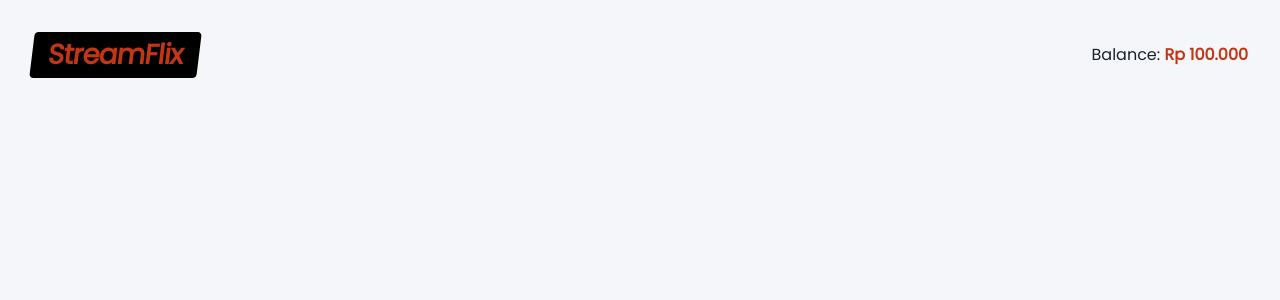
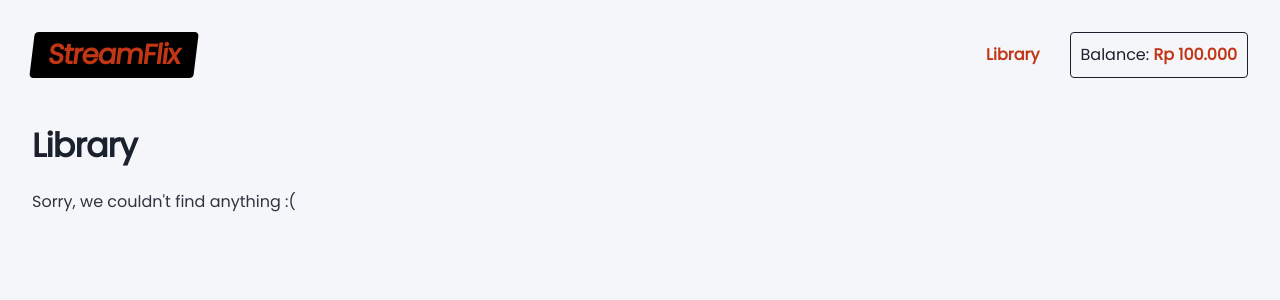
Before and after one commit to naufaal98/streamflix, a React (Create React App) app: page /library in a window 1280 px wide. Shown: the top 300 px of the page. Built offline with nearby package versions, Linux system fonts and the light colour scheme.

Commit message:
Add library page

```diff
--- a/src/components/Layout/Header.module.scss
+++ b/src/components/Layout/Header.module.scss
@@ -4,31 +4,45 @@
   align-items: center;
 }
 
+.LogoWrapper {
+  margin: 0;
+}
+
 .Logo {
   background-color: black;
   color: var(--color-primary);
   margin: 0;
-  display: flex;
-  justify-content: center;
-  align-items: center;
   font-size: var(--fontSize-4);
   font-weight: var(--fontWeight-bold);
   transform: skew(-7deg);
   border-radius: 4px;
 
-  a {
-    text-decoration: none;
-    display: block;
-    padding: 0.5rem 1rem;
-  }
+  text-decoration: none;
+  display: block;
+  padding: 0.5rem 1rem;
+  text-align: center;
 }
 
 .RightSide {
   margin-left: auto;
+  display: flex;
+  align-items: center;
+}
+
+.Navigation {
+  margin-right: 30px;
+
+  a {
+    text-decoration: none;
+    font-weight: var(--fontWeight-bold);
+  }
 }
 
 .Balance {
   color: var(--color-heading);
+  border: 1.5px solid var(--color-heading);
+  padding: 10px;
+  border-radius: 4px;
   span {
     color: var(--color-primary);
     font-weight: var(--fontWeight-bold);
--- a/src/components/Layout/Header.tsx
+++ b/src/components/Layout/Header.tsx
@@ -8,10 +8,15 @@ export default function Header() {
   const { userData } = React.useContext(UserContext);
   return (
     <header className={styles.Header}>
-      <h1 className={styles.Logo}>
-        <Link to="/">StreamFlix</Link>
+      <h1 className={styles.LogoWrapper}>
+        <Link to="/" className={styles.Logo}>
+          StreamFlix
+        </Link>
       </h1>
       <div className={styles.RightSide}>
+        <nav className={styles.Navigation}>
+          <Link to="/library">Library</Link>
+        </nav>
         <div className={styles.Balance}>
           Balance: <span>{formatToCurrency(userData.balance)}</span>
         </div>
--- a/src/routes/Detail/index.tsx
+++ b/src/routes/Detail/index.tsx
@@ -31,8 +31,8 @@ function MovieList({
   listTitle: string;
 }) {
   return (
-    <div className={styles.SimilarMovies}>
-      <h3>{listTitle}</h3>
+    <>
+      <h2>{listTitle}</h2>
       <div className={styles.MoviesGrid}>
         {movies.slice(0, 6).map((movie: Movie) => (
           <div key={movie.id}>
@@ -47,7 +47,7 @@ function MovieList({
         ))}
       </div>
       {movies.length === 0 && <p>Sorry, we couldn&apos;t find anything :(</p>}
-    </div>
+    </>
   );
 }
 
--- /dev/null
+++ b/src/routes/Library/Library.module.scss
@@ -0,0 +1,27 @@
+.MoviesGrid {
+  display: grid;
+  grid-template-columns: repeat(2, 1fr);
+  gap: 15px;
+
+  @media (min-width: 576px) {
+    grid-template-columns: repeat(3, 1fr);
+  }
+
+  @media (min-width: 768px) {
+    grid-template-columns: repeat(4, 1fr);
+  }
+
+  @media (min-width: 992px) {
+    grid-template-columns: repeat(5, 1fr);
+  }
+}
+
+.Feedback {
+  display: flex;
+  flex-direction: column;
+  align-items: center;
+  justify-content: center;
+  text-align: center;
+  padding-top: 100px;
+  padding-bottom: 100px;
+}
--- /dev/null
+++ b/src/routes/Library/Library.tsx
@@ -0,0 +1,30 @@
+import MovieCard from 'components/MovieCard/MovieCard';
+import { UserContext } from 'context/UserContext';
+import { Movie } from 'data/movie/movie.type';
+import React from 'react';
+import styles from './Library.module.scss';
+
+export default function Library() {
+  const { userData } = React.useContext(UserContext);
+  const movies = userData.purchased_movies;
+
+  return (
+    <>
+      <h2>Library</h2>
+      <div className={styles.MoviesGrid}>
+        {userData.purchased_movies.map((movie: Movie) => (
+          <div key={movie.id}>
+            <MovieCard
+              movie={movie}
+              isPurchased={
+                !!userData.purchased_movies.find((purchasedMovie) => movie.id === purchasedMovie.id)
+              }
+              key={movie.id}
+            />
+          </div>
+        ))}
+      </div>
+      {movies.length === 0 && <p>Sorry, we couldn&apos;t find anything :(</p>}
+    </>
+  );
+}
--- a/src/routes/index.tsx
+++ b/src/routes/index.tsx
@@ -3,6 +3,7 @@ import { Route, Switch } from 'react-router-dom';
 
 import Home from './Home';
 import Detail from './Detail';
+import Library from './Library/Library';
 
 const Routes = () => {
   return (
@@ -13,6 +14,9 @@ const Routes = () => {
       <Route path="/?page=:page">
         <Home />
       </Route>
+      <Route path="/library">
+        <Library />
+      </Route>
       <Route exact path="/">
         <Home />
       </Route>
```
Also changed, not shown: 1 other file (tests, documents, lock files or other folders).
